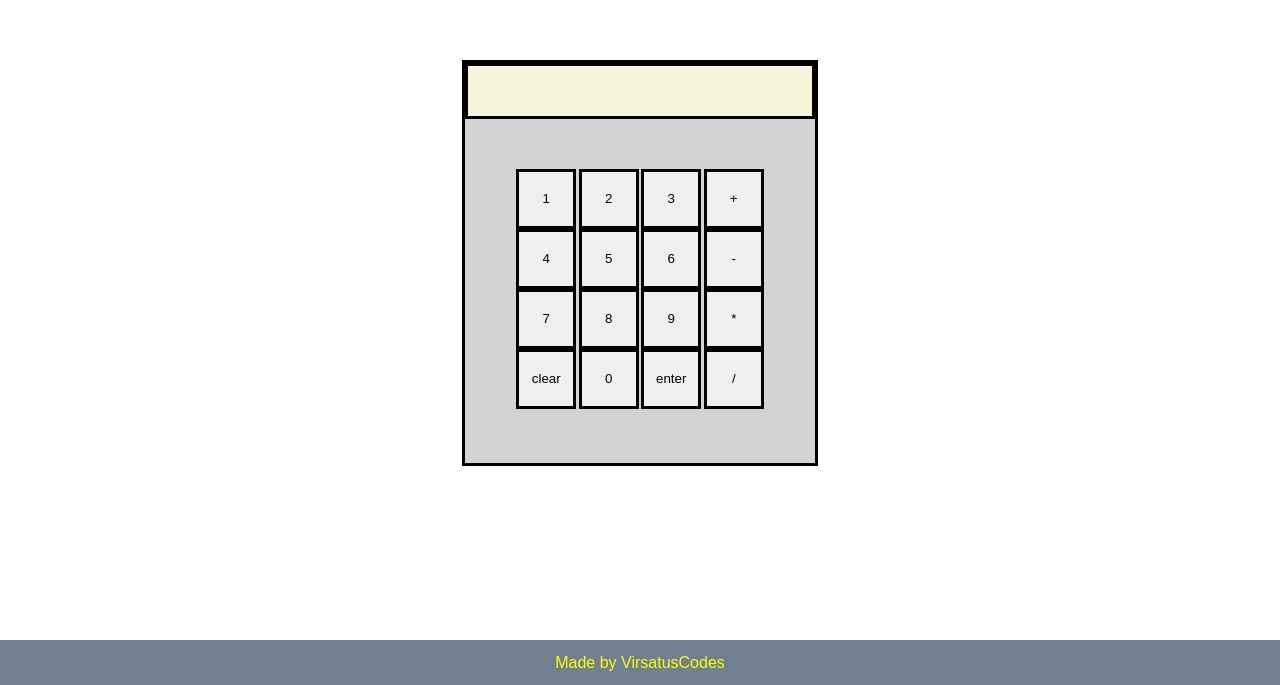
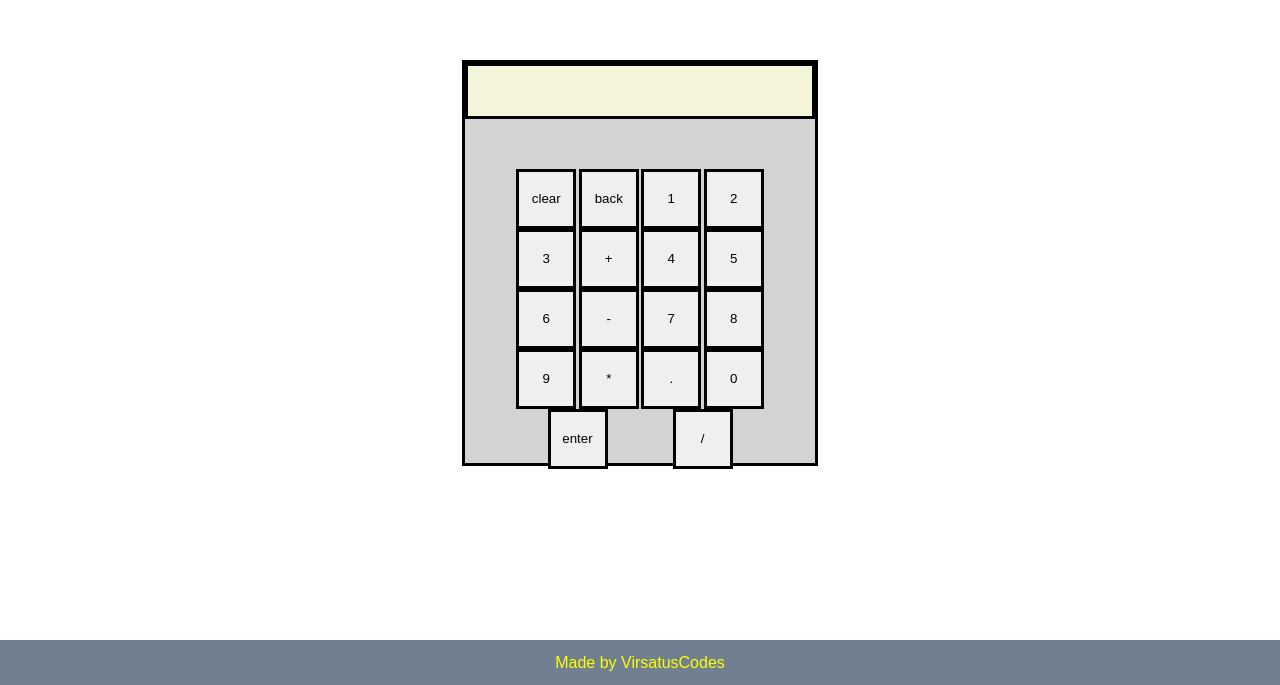
Before and after one commit to VirsatusCodes/Odin-Calculator, a plain HTML site: page index.html in a window 1280 px wide. Shown: the part 115-800 px from the top of the page. Drawn offline with Linux system fonts and the light colour scheme.

Commit message:
decimal button, backspace button.

```diff
--- a/index.html
+++ b/index.html
@@ -13,6 +13,8 @@
                 <div class="display"></div>
             </div>
             <div class="calc-bot">
+                    <button class= 'buttons' id='clear' alt = 'clear'>clear</button>
+                    <button class= 'buttons' id='back' alt = 'backspace'>back</button>
                     <button class= 'buttons' id='one' alt = '1'>1</button>
                     <button class= 'buttons' id='two' alt = '2'>2</button>
                     <button class= 'buttons' id='three' alt = '3'>3</button>
@@ -25,7 +27,7 @@
                     <button class= 'buttons' id='eight' alt = '8'>8</button>
                     <button class= 'buttons' id='nine' alt = '9'>9</button>
                     <button class= 'buttons' id='times' alt = 'times'>*</button>
-                    <button class= 'buttons' id='clear' alt = 'clear'>clear</button>
+                    <button class= 'buttons' id='decimal' alt = 'decimal point'>.</button>
                     <button class= 'buttons' id='zero' alt = '0'>0</button>
                     <button class= 'buttons' id='enter' alt = 'enter'>enter</button>
                     <button class= 'buttons' id='divide' alt = 'divide'>/</button>
```
